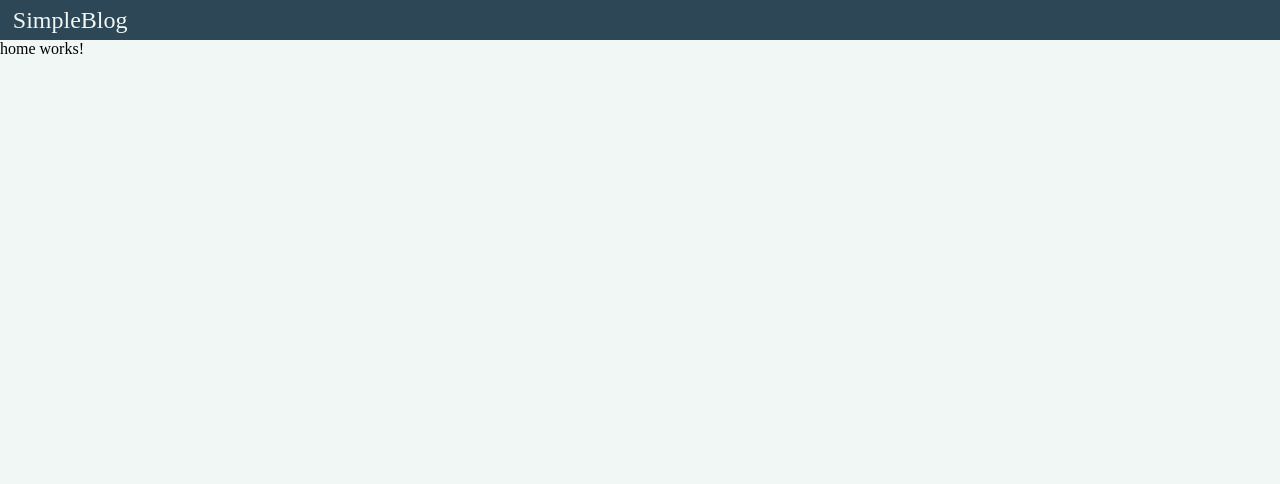
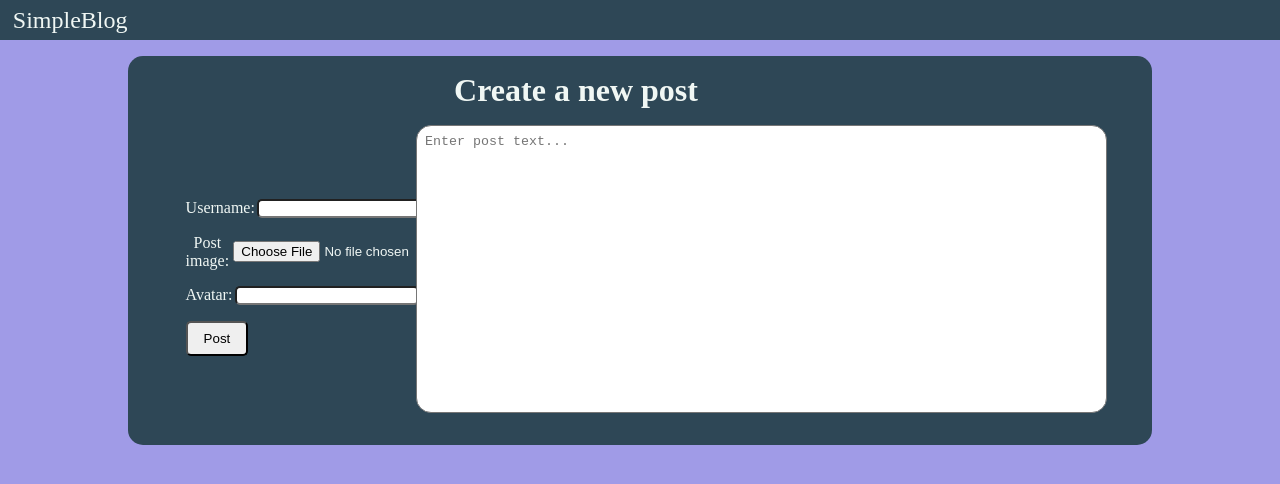
Before and after one commit to drag0dev/simple-blog, an Angular app in the folder frontend/: page /home in a window 1280 px wide. Shown: the top 484 px of the page. Built offline with nearby package versions, Linux system fonts and the light colour scheme.

Commit message:
feat: create new blogpost form

```diff
--- a/frontend/src/app/header/header.component.scss
+++ b/frontend/src/app/header/header.component.scss
@@ -13,6 +13,6 @@
   }
 
   background-color: $secondary_color;
-  color: $background-color;
+  color: $primary_color;
 
 }
--- a/frontend/src/app/home/home.component.html
+++ b/frontend/src/app/home/home.component.html
@@ -1 +1 @@
-<p>home works!</p>
+<app-new-post></app-new-post>
--- a/frontend/src/app/home/home.component.ts
+++ b/frontend/src/app/home/home.component.ts
@@ -1,9 +1,10 @@
 import { Component } from '@angular/core';
+import { NewPostComponent } from '../new-post/new-post.component';
 
 @Component({
   selector: 'app-home',
   standalone: true,
-  imports: [],
+  imports: [NewPostComponent],
   templateUrl: './home.component.html',
   styleUrl: './home.component.scss'
 })
--- /dev/null
+++ b/frontend/src/app/models/create-blogpost-dto.model.ts
@@ -0,0 +1,6 @@
+
+export interface CreateBlogPostDTO {
+  text: String,
+  username: String,
+  avatar: String
+}
--- /dev/null
+++ b/frontend/src/app/new-post/new-post.component.html
@@ -0,0 +1,40 @@
+<div class="new-post">
+
+  <div class="top-part">
+    <div class="title">
+      <h1>Create a new post</h1>
+    </div>
+  </div>
+
+  <div class="form">
+    <div class="left-part">
+      <div *ngIf="showErrorMessage">
+        <p class="error-message">{{errorMessage}}</p>
+      </div>
+
+      <div>
+        <label for="username">Username:</label>
+        <input type="text" id="username" name="username" required [(ngModel)]="username"/>
+      </div>
+
+      <div>
+        <label for="image">Post image:</label>
+        <input type="file" id="image" name="image" #fileInput (change)="onFileSelected(fileInput.files)"/>
+      </div>
+
+      <div>
+        <label for="avatar">Avatar:</label>
+        <input type="text" id="avatar" name="avatar" [(ngModel)]="avatarURL"/>
+      </div>
+
+      <div class="submit-div">
+        <button [disabled]="isPostDisabled" (click)="onSubmit()">Post</button>
+      </div>
+    </div>
+
+    <div class="right-part">
+      <textarea id="text" name="text" rows="18" cols="110" placeholder="Enter post text..." required [(ngModel)]="text"></textarea>
+    </div>
+  </div>
+
+</div>
--- /dev/null
+++ b/frontend/src/app/new-post/new-post.component.scss
@@ -0,0 +1,94 @@
+@import "../../styles.scss";
+
+.new-post {
+  @include flex();
+  width: 80vw;
+  min-height: 5vh;
+
+  margin-top: 2vh;
+  margin-bottom: 2vh;
+  margin-left: 10vw;
+  margin-right: 10vw;
+  padding-top: 2vh;
+  padding-bottom: 2vh;
+
+  border-radius: 15px;
+
+  background-color: $secondary_color;
+  color: $primary-color;
+  flex-wrap: wrap;
+  flex-direction: row;
+
+  .top-part {
+    @include flex();
+    width: 100%;
+    background-color: $secondary_color;
+    color: $primary-color;
+    margin-left: 10vw;
+    margin-right: 10vw;
+    margin-bottom: 2vh;
+    padding-right: 10vw;
+  }
+
+  .form {
+      @include flex();
+      max-width: 80vw;
+      margin-bottom: 2vh;
+
+    .left-part {
+      @include flex();
+      align-content: left;
+      justify-content: start;
+      flex-wrap: wrap;
+      flex-direction: row;
+      width: 20vw;
+      height: 150%;
+
+      div, .submit-div{
+        @include flex();
+        align-content: left;
+        justify-content: left;
+        margin-top: 2vh;
+        margin-left: 2vw;
+        width: 100%;
+      }
+
+      .submit-div {
+        button {
+          border-radius: 5px;
+          padding-left: 1rem;
+          padding-right: 1rem;
+          padding-top: 0.5rem;
+          padding-bottom: 0.5rem;
+        }
+      }
+
+      label {
+        margin-right: 0.2vw;
+      }
+
+      input {
+        border-radius: 5px;
+        padding-left: 0.1rem;
+        padding-right: 0.1rem;
+      }
+
+      .error-message {
+        color: red;
+        font-weight: bold;
+      }
+    }
+
+    .right-part {
+      @include flex();
+      width: 55vw;
+
+      textarea {
+        padding: 0.5rem;
+        margin-right: 1vw;
+        resize: none;
+        border-radius: 15px;
+      }
+    }
+  }
+}
--- /dev/null
+++ b/frontend/src/app/new-post/new-post.component.ts
@@ -0,0 +1,120 @@
+import { CommonModule } from '@angular/common';
+import { Component } from '@angular/core';
+import { FormsModule } from '@angular/forms';
+import { CreateBlogPostDTO } from '../models/create-blogpost-dto.model';
+import { BlogpostService } from '../services/blogpost.service';
+import { HttpClientModule } from '@angular/common/http';
+
+@Component({
+  selector: 'app-new-post',
+  standalone: true,
+  imports: [FormsModule, CommonModule, HttpClientModule],
+  providers: [BlogpostService],
+  templateUrl: './new-post.component.html',
+  styleUrl: './new-post.component.scss'
+})
+export class NewPostComponent {
+  public errorMessage = "";
+  public showErrorMessage = false;
+
+  public username = "";
+  public avatarURL = "";
+  public text = "";
+  public postImageFile: File | null = null;
+  public postImage: Blob | null = null;
+  public isPostDisabled = false;
+
+  constructor(private blogpostService: BlogpostService) {
+    this.blogpostService = blogpostService;
+  }
+
+  onFileSelected(files: FileList | null) {
+     if (files && files.length > 0) {
+       this.postImageFile = files[0];
+    }
+  }
+
+  onSubmit() {
+    this.errorMessage = "";
+    this.showErrorMessage = false;
+    this.isPostDisabled = true;
+
+    if (this.username.length == 0) {
+      this.errorMessage = "Username is required!";
+      this.showErrorMessage = true;
+      this.isPostDisabled = false;
+      return;
+    } else if (this.username.length > 128) {
+      this.errorMessage = "Username cannot be longer than 128 characters!";
+      this.showErrorMessage = true;
+      this.isPostDisabled = false;
+      return;
+    }
+
+    if (this.text.length == 0) {
+      this.errorMessage = "Text of the post is required!";
+      this.showErrorMessage = true;
+      this.isPostDisabled = false;
+      return;
+    } else if (this.text.length > 2000) {
+      this.errorMessage = "Text of the post cannot be longer than 2000 characters!";
+      this.showErrorMessage = true;
+      this.isPostDisabled = false;
+      return;
+    }
+
+    this.loadPostImage();
+    if (this.postImageFile != null && this.postImage == null) {
+      this.isPostDisabled = false;
+      return;
+    }
+
+    let dto: CreateBlogPostDTO = {
+      text: this.text,
+      username: this.username,
+      avatar: this.avatarURL
+    }
+
+    let resp = this.blogpostService.create(dto, this.postImage);
+    resp.subscribe(
+      _ => {
+        //location.reload();
+      },
+      err => {
+        this.errorMessage = "Unable to create a post, try again later!";
+        this.showErrorMessage = true;
+        this.isPostDisabled = false;
+      }
+    )
+
+  }
+
+  loadPostImage() {
+    if (this.postImageFile == null) return;
+    const reader = new FileReader();
+
+    reader.onload = () => {
+      const byteArray = new Uint8Array(reader.result as ArrayBuffer);
+      const pngSignature = [0x89, 0x50, 0x4E, 0x47, 0x0D, 0x0A, 0x1A, 0x0A];
+      const isPng = pngSignature.every((byte, index) => byteArray[index] === byte);
+
+      if (!isPng) {
+        this.errorMessage = 'Post image is not a PNG!';
+        this.showErrorMessage = true;
+        this.postImage = null;
+      } else if (byteArray.length > 2*1024*1024)  {
+        this.errorMessage = 'Post image cannot be larger than 2MB!';
+        this.showErrorMessage = true;
+        this.postImage = null;
+      } else this.postImage = new Blob([reader.result as ArrayBuffer], {type: 'application/octet-stream'});
+    }
+
+    reader.onerror = (_) => {
+      this.errorMessage = 'Unable to load post image!';
+      this.showErrorMessage = true;
+      this.postImage = null;
+    }
+
+    reader.readAsArrayBuffer(this.postImageFile);
+  }
+}
--- /dev/null
+++ b/frontend/src/app/services/blogpost.service.ts
@@ -0,0 +1,23 @@
+import { Injectable } from "@angular/core";
+import { CreateBlogPostDTO } from "../models/create-blogpost-dto.model";
+import { Observable } from "rxjs";
+import { HttpClient } from "@angular/common/http";
+
+
+@Injectable({
+  providedIn: 'root'
+})
+export class BlogpostService {
+  private baseUrl: string = 'http://localhost:8080/blogpost'
+
+  constructor(private http: HttpClient) {}
+
+  public create(dto: CreateBlogPostDTO, postImage: Blob | null): Observable<null> {
+    const formData = new FormData();
+
+    formData.append('data', JSON.stringify(dto));
+    if (postImage != null) { formData.append('image', postImage, 'image.png'); }
+
+    return this.http.post<null>(this.baseUrl, formData);
+  }
+}
--- a/frontend/src/styles.scss
+++ b/frontend/src/styles.scss
@@ -1,7 +1,7 @@
-$primary-color: #A90BE7;
+$primary-color: #F0F7F4;
 $secondary-color: #2E4756;
 $accent-color: #EF6F6C;
-$background-color: #F0F7F4;
+$background-color: #A09BE7;
 
 body {
   background-color: $background-color;
```
Also changed, not shown: 1 other file (tests, documents, lock files or other folders).
